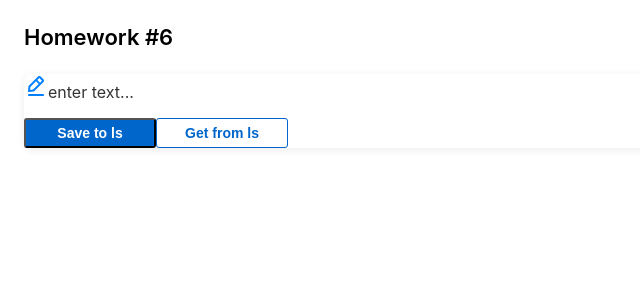
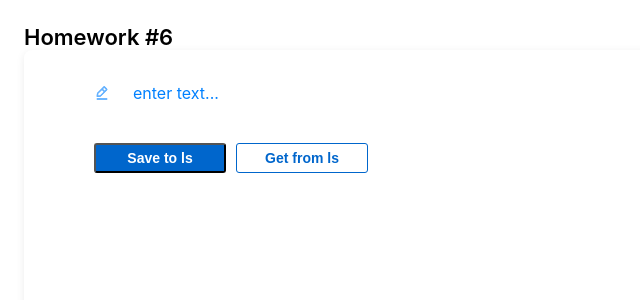
Before and after one commit to palindro-me/hws2-master, a React (Create React App) app: page / in a window 1280 px wide. Shown: the top 300 px of the page, without its empty margins (0-640 px from the left). Built offline with nearby package versions, Linux system fonts and the light colour scheme.

Commit message:
minor changes

```diff
--- a/src/s1-main/App.module.css
+++ b/src/s1-main/App.module.css
@@ -11,14 +11,14 @@
 .hw {
     max-width: 100%;
     width: 100%;
-     margin: 24px auto;
+    min-height: 373px;
+    padding: 24px 0 24px 70px;
     background: #fff;
     border-radius: 8px;
     box-shadow: 0 2px 8px rgba(0, 0, 0, 0.08);
     display: flex; /* добавлено */
     flex-direction: column; /* добавлено */
     gap: 16px; /* добавлено */
-
 
 
 }
@@ -29,5 +29,4 @@
     color: #000;
 
 
-
 }
--- a/src/s2-homeworks/hw06/HW6.module.css
+++ b/src/s2-homeworks/hw06/HW6.module.css
@@ -1,5 +1,13 @@
 .buttonsContainer {
+    display: flex;
+    flex-direction: row;
+    gap: 10px;
+    outline: none;
+    margin-top: 15px;
 }
 
 .editableSpanContainer {
+    /*box-shadow: 0 2px 8px rgba(0, 0, 0, 0.08);*/
+    max-width: 270px;
+    color: #0080ff;
 }
--- a/src/s2-homeworks/hw06/common/c4-SuperEditableSpan/SuperEditableSpan.module.css
+++ b/src/s2-homeworks/hw06/common/c4-SuperEditableSpan/SuperEditableSpan.module.css
@@ -1,11 +1,44 @@
 .spanBlock {
+    display: flex;
+    align-items: center;
+    gap: 10px;
+    min-height: 36px;
+    font-size: 16px;
+
 }
 
 .span {
+     display: inline-block;
+    padding: 8px 12px;
+    border: 1px solid transparent;
+    border-radius: 4px;
+    cursor: pointer;
+    transition: border-color 0.2s ease-in-out;
+    min-width: 150px; /* чтобы текст не прыгал */
+}
+.span:hover {
+    background-color: #ccc;
 }
 
 .input {
+     padding: 8px 12px;
+    font-size: 16px;
+     border: 1px solid #ccc;
+    border-radius: 4px;
+    outline: none;
+    width: 270px;
+    transition: border-color 0.2s ease-in-out;
+}
+
+.input:focus {
+    border-color: #4caf50; /* зелёный акцент */
 }
 
 .pen {
+    width: 16px;
+    height: 16px;
+    background: url('./editIcon.svg') no-repeat center center;
+    background-size: contain;
+    opacity: 0.6;
+    transition: opacity 0.2s ease-in-out;
 }
```
Lines whose indentation alone changed are shown as unchanged.
